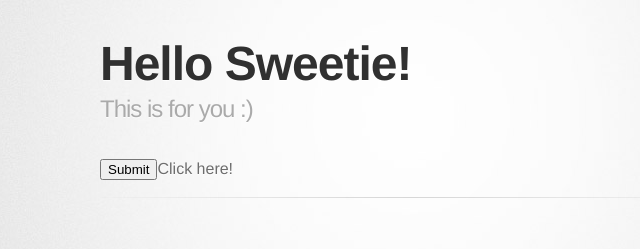
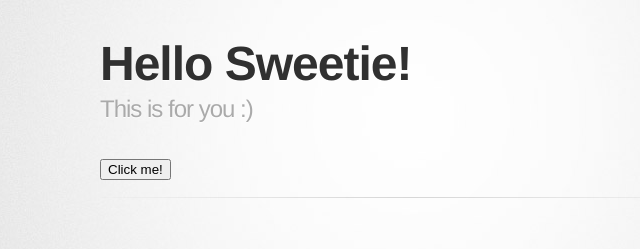
Before and after one commit to l-trap/HelloJavaScript, a plain HTML site: page index.html in a window 1280 px wide. Shown: the top 249 px of the page, 230-870 px from the left. Drawn offline with Linux system fonts and the light colour scheme; a web font is replaced by a local one.

Commit message:
Update index.html

```diff
--- a/index.html
+++ b/index.html
@@ -23,7 +23,7 @@
         </header>
 
 
-          <input type="submit" class="button" onclick="alert('Just to say you're beautiful')"><span>Click here!</span></a>
+          <input type="submit" class="button" value="Click me!" onclick="alert('Just to say you're beautiful')">
 
 
         <hr>
```
